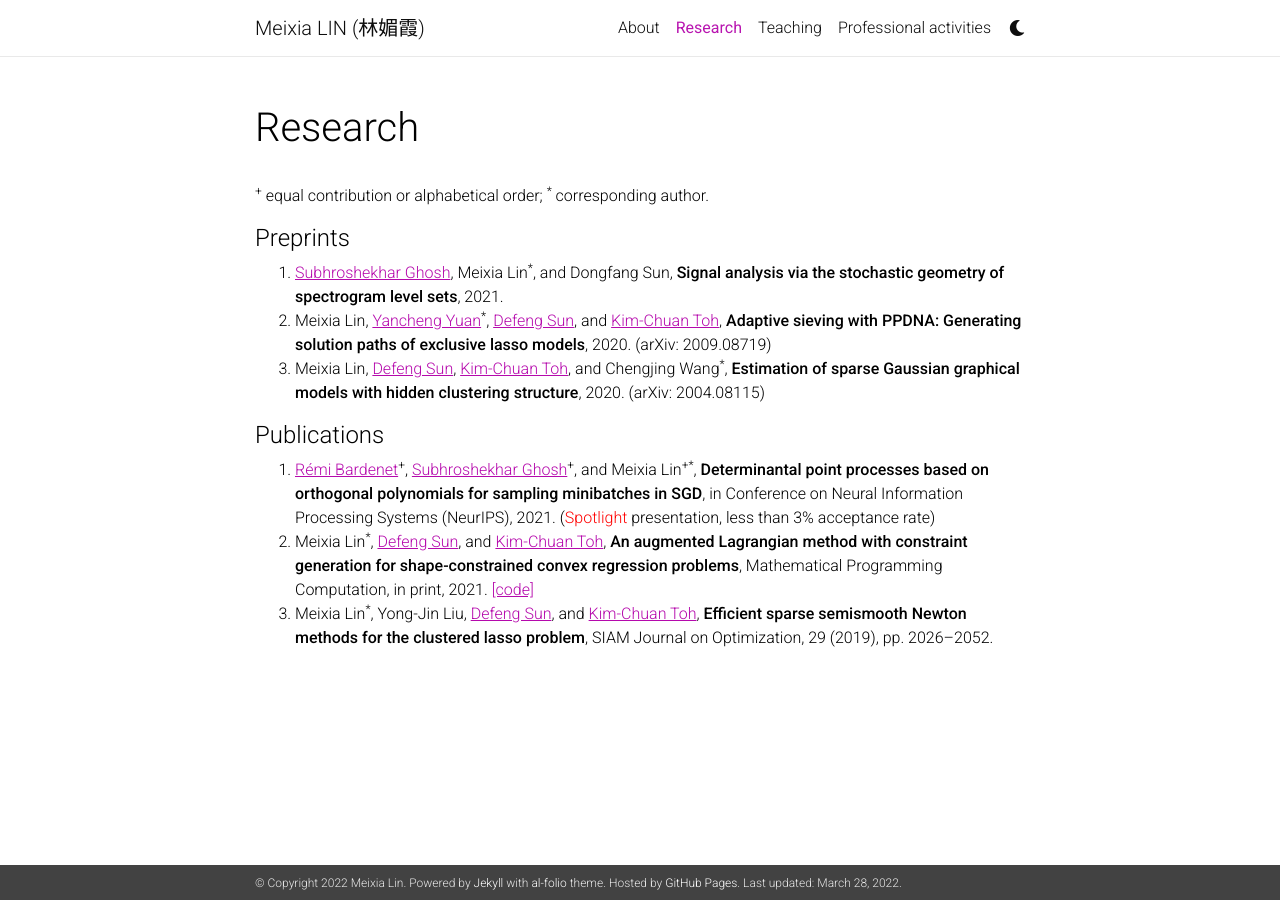
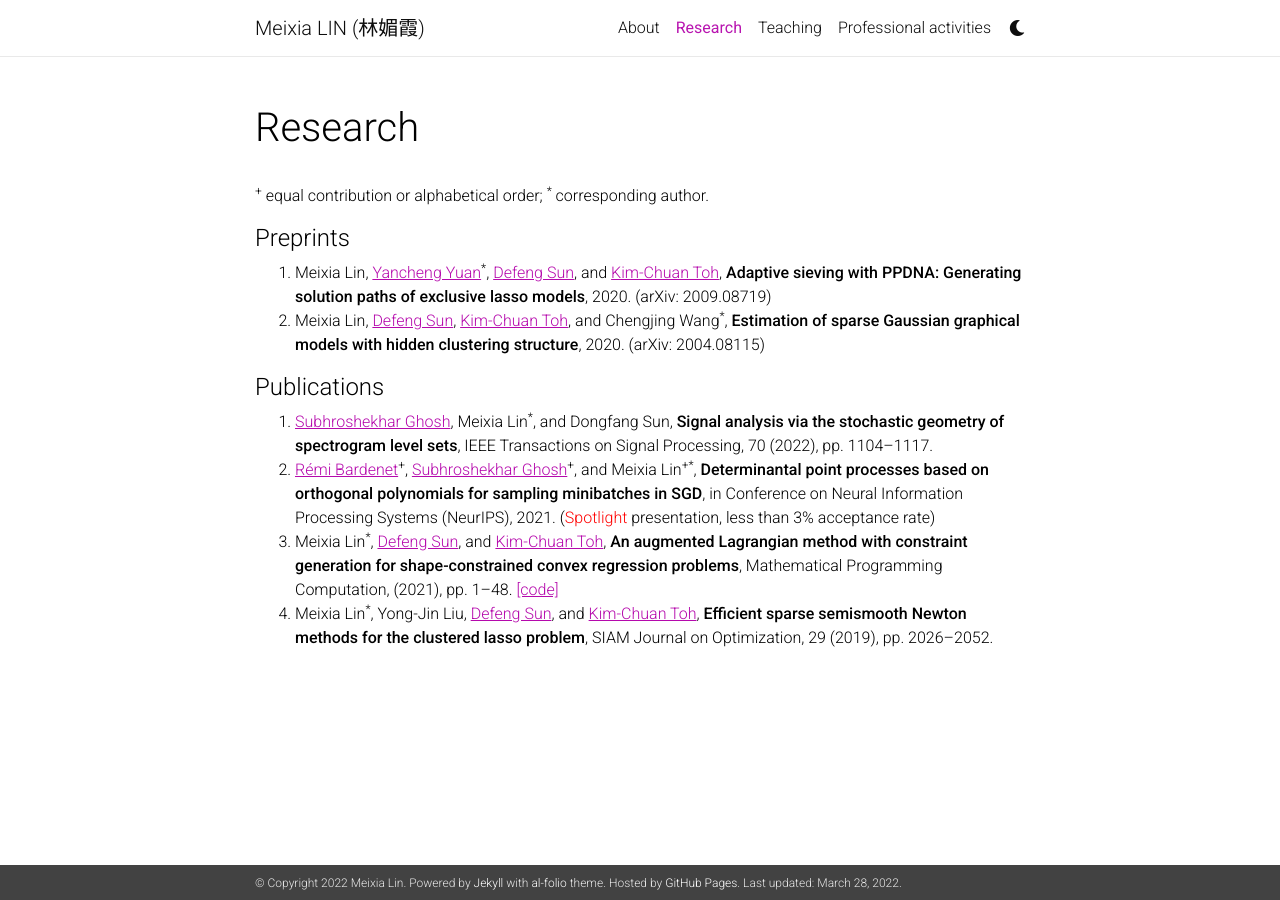
Before and after one commit to linmeixia/linmeixia.github.io, a Jekyll site: the page built from _pages/publications.md, in a window 1280 px wide. Built offline with Jekyll 4.4.1, drawn with Linux system fonts in a browser that asks for light colours; nearby versions of some CDN libraries; comment, search, counter and statistics services are not loaded; a style sheet for code colours, icons or effects is not loaded.

Commit message:
Update publications.md

```diff
--- a/_pages/publications.md
+++ b/_pages/publications.md
@@ -11,13 +11,13 @@
 
 <h4>Preprints</h4>
 
-1. <a href="https://subhro-ghosh.github.io/" style="text-decoration: underline;"> Subhroshekhar Ghosh</a>, Meixia Lin<sup>*</sup>, and Dongfang Sun, <strong>Signal analysis via the stochastic geometry of spectrogram level sets</strong>, 2021.
-2. Meixia Lin, <a href="https://sites.google.com/site/yuanyanchengpaul/home" style="text-decoration: underline;"> Yancheng Yuan</a><sup>*</sup>, <a href="https://www.polyu.edu.hk/ama/profile/dfsun/" style="text-decoration: underline;"> Defeng Sun</a>, and <a href="https://blog.nus.edu.sg/mattohkc/" style="text-decoration: underline;"> Kim-Chuan Toh</a>, <strong>Adaptive sieving with PPDNA: Generating solution paths of exclusive lasso models</strong>, 2020. (arXiv: 2009.08719)
-3. Meixia Lin, <a href="https://www.polyu.edu.hk/ama/profile/dfsun/" style="text-decoration: underline;"> Defeng Sun</a>, <a href="https://blog.nus.edu.sg/mattohkc/" style="text-decoration: underline;"> Kim-Chuan Toh</a>, and Chengjing Wang<sup>*</sup>, <strong>Estimation of sparse Gaussian graphical models with hidden clustering structure</strong>, 2020. (arXiv: 2004.08115)
+1. Meixia Lin, <a href="https://sites.google.com/site/yuanyanchengpaul/home" style="text-decoration: underline;"> Yancheng Yuan</a><sup>*</sup>, <a href="https://www.polyu.edu.hk/ama/profile/dfsun/" style="text-decoration: underline;"> Defeng Sun</a>, and <a href="https://blog.nus.edu.sg/mattohkc/" style="text-decoration: underline;"> Kim-Chuan Toh</a>, <strong>Adaptive sieving with PPDNA: Generating solution paths of exclusive lasso models</strong>, 2020. (arXiv: 2009.08719)
+2. Meixia Lin, <a href="https://www.polyu.edu.hk/ama/profile/dfsun/" style="text-decoration: underline;"> Defeng Sun</a>, <a href="https://blog.nus.edu.sg/mattohkc/" style="text-decoration: underline;"> Kim-Chuan Toh</a>, and Chengjing Wang<sup>*</sup>, <strong>Estimation of sparse Gaussian graphical models with hidden clustering structure</strong>, 2020. (arXiv: 2004.08115)
 
 
 <h4>Publications</h4>
 
-1. <a href="https://rbardenet.github.io/" style="text-decoration: underline;"> Rémi Bardenet</a><sup>+</sup>, <a href="https://subhro-ghosh.github.io/" style="text-decoration: underline;"> Subhroshekhar Ghosh</a><sup>+</sup>, and Meixia Lin<sup>+*</sup>, <strong>Determinantal point processes based on orthogonal polynomials for sampling minibatches in SGD</strong>, in Conference on Neural Information Processing Systems (NeurIPS), 2021. (<span style="color:red">Spotlight</span> presentation, less than 3% acceptance rate)
-2. Meixia Lin<sup>*</sup>, <a href="https://www.polyu.edu.hk/ama/profile/dfsun/" style="text-decoration: underline;"> Defeng Sun</a>, and <a href="https://blog.nus.edu.sg/mattohkc/" style="text-decoration: underline;"> Kim-Chuan Toh</a>, <strong>An augmented Lagrangian method with constraint generation for shape-constrained convex regression problems</strong>, Mathematical Programming Computation, in print, 2021. <a href="https://doi.org/10.5281/zenodo.5543733" style="text-decoration: underline;">[code]</a>
-3. Meixia Lin<sup>*</sup>, Yong-Jin Liu, <a href="https://www.polyu.edu.hk/ama/profile/dfsun/" style="text-decoration: underline;"> Defeng Sun</a>, and <a href="https://blog.nus.edu.sg/mattohkc/" style="text-decoration: underline;"> Kim-Chuan Toh</a>, <strong>Efficient sparse semismooth Newton methods for the clustered lasso problem</strong>, SIAM Journal on Optimization, 29 (2019), pp. 2026--2052.
+1. <a href="https://subhro-ghosh.github.io/" style="text-decoration: underline;"> Subhroshekhar Ghosh</a>, Meixia Lin<sup>*</sup>, and Dongfang Sun, <strong>Signal analysis via the stochastic geometry of spectrogram level sets</strong>, IEEE Transactions on Signal Processing, 70 (2022), pp. 1104--1117.
+2. <a href="https://rbardenet.github.io/" style="text-decoration: underline;"> Rémi Bardenet</a><sup>+</sup>, <a href="https://subhro-ghosh.github.io/" style="text-decoration: underline;"> Subhroshekhar Ghosh</a><sup>+</sup>, and Meixia Lin<sup>+*</sup>, <strong>Determinantal point processes based on orthogonal polynomials for sampling minibatches in SGD</strong>, in Conference on Neural Information Processing Systems (NeurIPS), 2021. (<span style="color:red">Spotlight</span> presentation, less than 3% acceptance rate)
+3. Meixia Lin<sup>*</sup>, <a href="https://www.polyu.edu.hk/ama/profile/dfsun/" style="text-decoration: underline;"> Defeng Sun</a>, and <a href="https://blog.nus.edu.sg/mattohkc/" style="text-decoration: underline;"> Kim-Chuan Toh</a>, <strong>An augmented Lagrangian method with constraint generation for shape-constrained convex regression problems</strong>, Mathematical Programming Computation, (2021), pp. 1--48. <a href="https://doi.org/10.5281/zenodo.5543733" style="text-decoration: underline;">[code]</a>
+4. Meixia Lin<sup>*</sup>, Yong-Jin Liu, <a href="https://www.polyu.edu.hk/ama/profile/dfsun/" style="text-decoration: underline;"> Defeng Sun</a>, and <a href="https://blog.nus.edu.sg/mattohkc/" style="text-decoration: underline;"> Kim-Chuan Toh</a>, <strong>Efficient sparse semismooth Newton methods for the clustered lasso problem</strong>, SIAM Journal on Optimization, 29 (2019), pp. 2026--2052.
```
